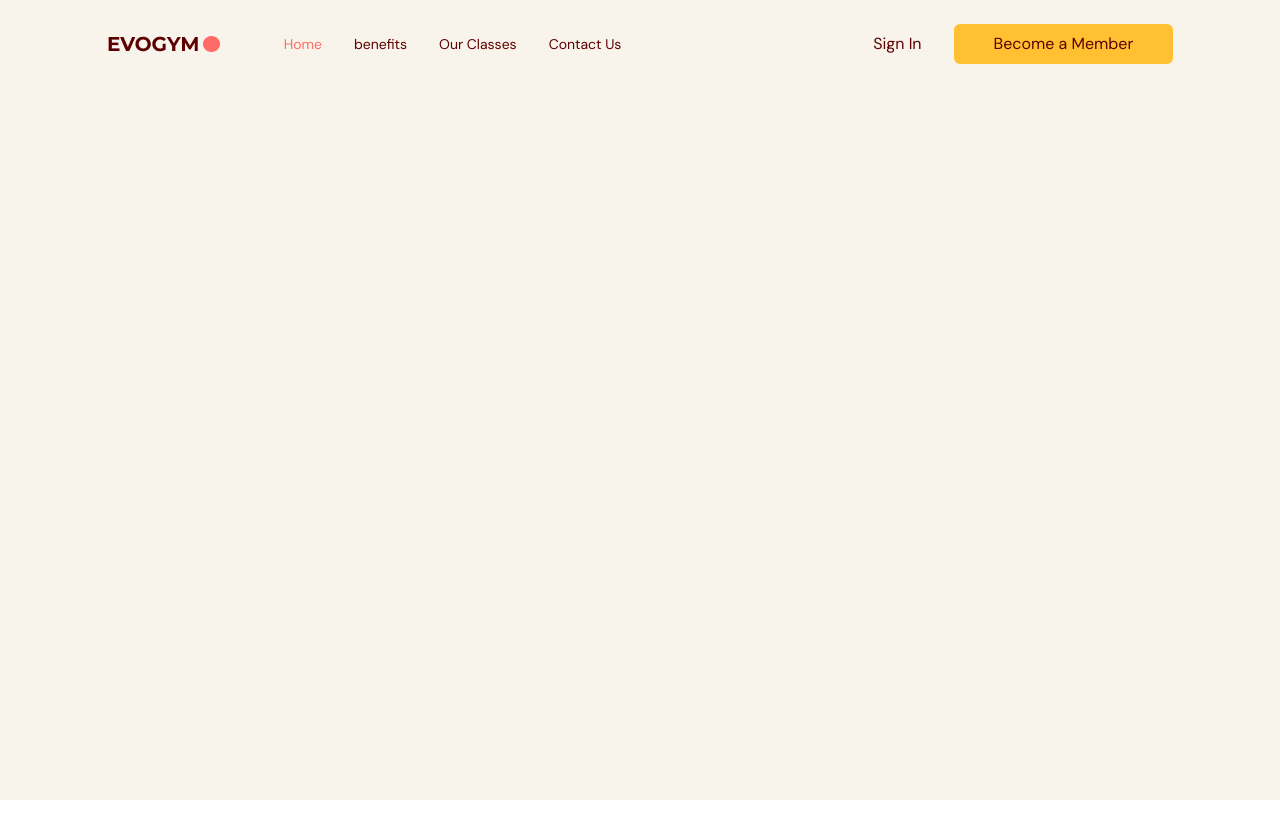
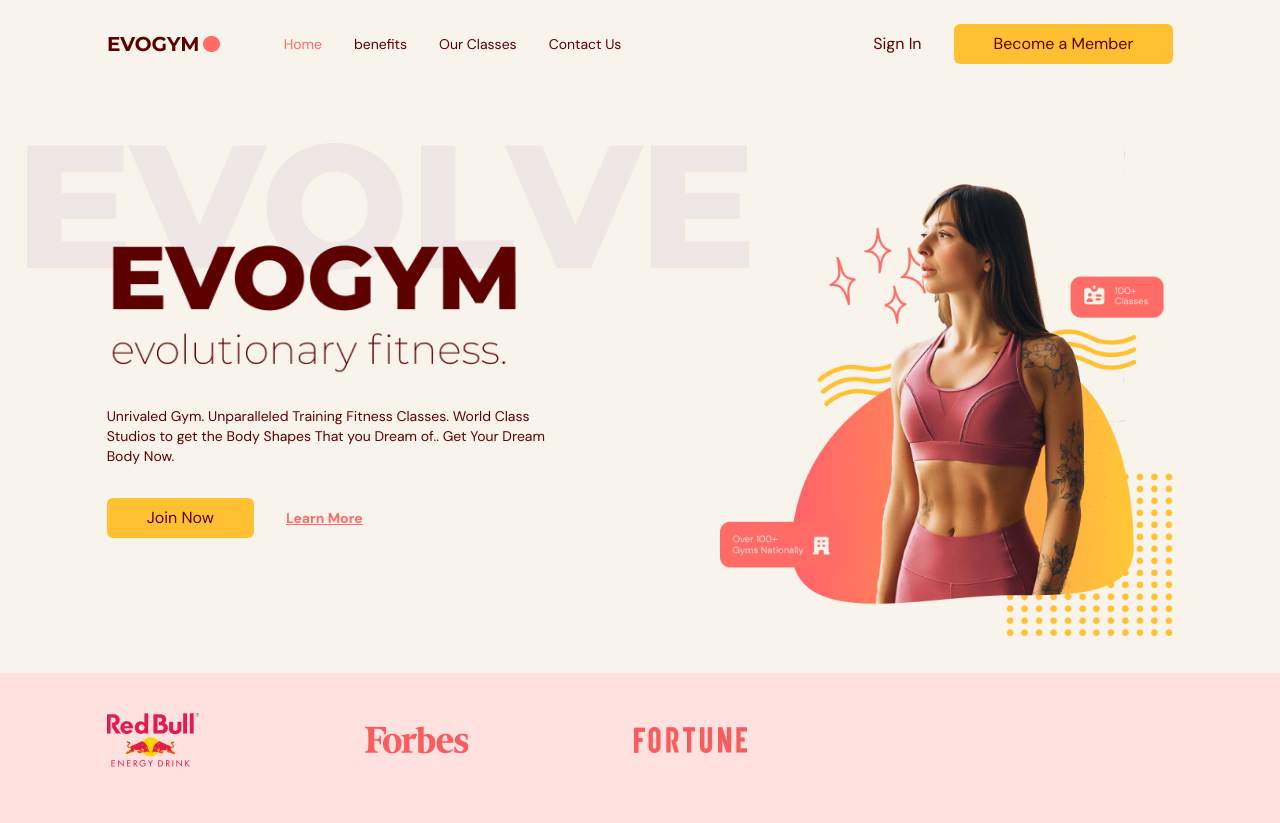
Before and after one commit to Exabiier/Fitness-TypeScript-React-Project, a React (Vite) app in the folder gym-project/: page / in a window 1280 px wide. Before the commit the page ends 800 px from the top, so only its background shows below. Built offline with nearby package versions, Linux system fonts and the light colour scheme.

Commit message:
Completed The Home Section.

```diff
--- a/gym-project/src/App.tsx
+++ b/gym-project/src/App.tsx
@@ -1,4 +1,5 @@
 import { useEffect, useState } from "react"
+import Home from "@/scenes/home"
 import Navbar from "./scenes/navbar"
 import { SelectedPage } from "@/shared/types"
 useState
@@ -21,6 +22,7 @@
         }
       }
 
+      //  We need to take off the event Listener so then our website can still fucntion all the way.
       window.addEventListener("scroll", handleScroll);
       return () => window.removeEventListener("scroll", handleScroll)
 
@@ -33,6 +35,9 @@
         selectedPage={selectedPage}
         setSelectedPage={setSelectedPage}
       />
+      <Home
+        setSelectedPage={setSelectedPage}
+      />
 
     </div>
   )
--- /dev/null
+++ b/gym-project/src/scenes/home/index.tsx
@@ -0,0 +1,116 @@
+import { SelectedPage } from '@/shared/types'
+import React from 'react'
+import useMediaQuery from '@/hooks/useMediaQuery'
+import AnchorLink from 'react-anchor-link-smooth-scroll'
+import ActionButton from '@/shared/ActionButton'
+import HomePageText from '../../assets/HomePageText.png'
+import HomePageGraphic from '../../assets/HomePageGraphic.png'
+import SponsorRedBull from '../../assets/SponsorRedBull.png'
+import SponsorForbes from '../../assets/SponsorForbes.png'
+import SponsorFortune from '../../assets/SponsorFortune.png'
+import { motion } from 'framer-motion'
+
+
+type Props = {
+setSelectedPage: (value: SelectedPage) => void;
+}
+
+const Home = ({setSelectedPage}: Props) => {
+    const isAboveMediumScreens = useMediaQuery("(min-width:1060px)")
+  return (
+    <section
+    id="home"
+    className="gap-16 bg-gray-20 py-10 md:h-full md:pb-0"
+    >
+        {/* imaage  and the main header*/}
+        <motion.div
+        className="md:flex mx-auto w-5/6 items-center justify-center md:h-5/6"
+        onViewportEnter={() => setSelectedPage(SelectedPage.Home)}
+        >
+
+            {/* main header // flex-bais is very useful for flex box and reponsiveness */}
+
+            <div className="z-10 mt-32 md:basis-3/5">
+
+                {/* headings // -mt will make the margin go up instead of down */}
+                <motion.div  className="md:-mt-20"
+                initial="hidden"
+                whileInView="visible"
+                viewport={{ once: true, amount: 0.5 }}
+                transition={{ duration : 0.5}}
+                // variants are needed for your animations to work
+                variants={{
+                    hidden: { opacity: 0, x:-50},
+                    visible:{ opacity:1, x:0 },
+                }}
+                >
+                    {/* Whenever you want something to overlap you want to make it relative to it parent div */}
+                    <div className="relative">
+                        {/* the child div will always me absolute */}
+                        <div className={`before:absolute before:-top-20 md:before:-left-20 before:z-[-1] ${isAboveMediumScreens ? "before:content-evolvetext" : "" }`} >
+                            <img alt="home-page-text" src={HomePageText} />
+                        </div>
+                    </div>
+
+                    <p className="mt-8 text-sm">
+                                Unrivaled Gym. Unparalleled Training Fitness Classes. World Class
+                    Studios to get the Body Shapes That you Dream of.. Get Your Dream
+                    Body Now.
+                    </p>
+
+                </motion.div>
+                {/* action  */}
+                <motion.div className="mt-8 flex items-center gap-8 justify-start"
+                initial="hidden"
+                whileInView="visible"
+                viewport={{ once: true, amount: 0.5 }}
+                // delay adds to more fluid flow for different parts of of your applications
+                transition={{ delay: 0.2, duration : 0.5}}
+                // variants are needed for your animations to work
+                variants={{
+                    hidden: { opacity: 0, x:-50},
+                    visible:{ opacity:1, x:0 },
+                }}
+                >
+
+                    <ActionButton setSelectedPage={setSelectedPage}>
+                        Join Now
+                    </ActionButton>
+
+                    <AnchorLink
+                    className="text-sm font-bold text-primary-500 underline hover:text-secondary-500"
+                    onClick={()=> setSelectedPage(SelectedPage.ContactUs)}
+                    href={`#${SelectedPage.ContactUs}`}
+                    >
+                        <p>Learn More</p>
+                    </AnchorLink>
+                </motion.div>
+            </div>
+
+            {/* image */}
+            <div className="flex basis-3/5 justify-center md:z-10 md:ml-40 md:mt-16 md:justify-items-end">
+
+                <img alt="home-pageGraphic" src={HomePageGraphic} />
+
+            </div>
+        </motion.div>
+
+    {/* Sponsers */}
+
+    {isAboveMediumScreens && (
+        <div className="h-[150px] w-full bg-primary-100 py-10">
+            <div className="mx-auto w-5/6">
+                <div className="flex w-3/5 items-center justify-between gap-8">
+                    <img alt="redbull-sponsor" src={SponsorRedBull} />
+                    <img alt="forbes-sponsor" src={SponsorForbes} />
+                    <img alt="fortune-sponsor" src={SponsorFortune} />
+                </div>
+            </div>
+        </div>
+    )}
+
+    </section>
+  )
+}
+
+export default Home
```
